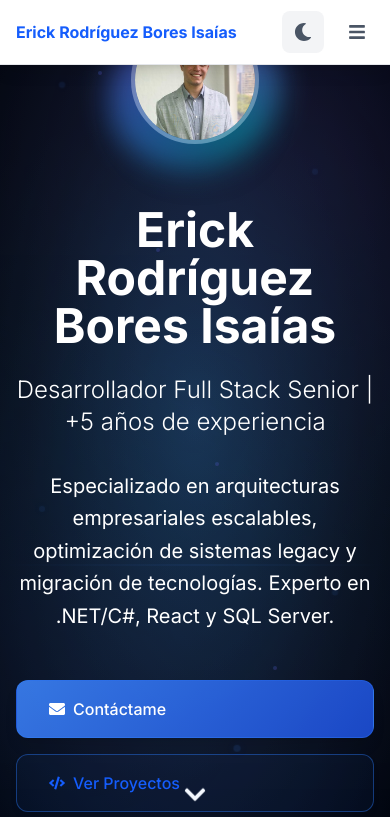
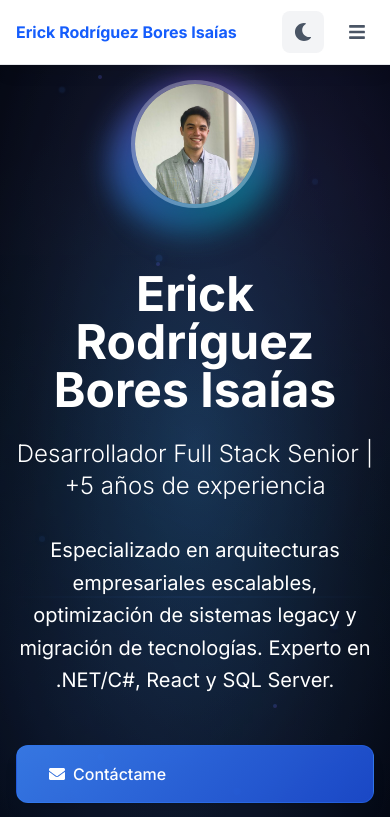
Before and after one commit to ErickuchoSan/cv-react-Erick-Rodriguez-Bores-Isaias, a React (Vite) app: page / in a window 390 px wide. Shown: the top 817 px of the page. Built offline with nearby package versions, Linux system fonts and the light colour scheme.

Commit message:
Fix: Add top padding to Hero section for mobile

```diff
--- a/src/components/Sections/Hero.tsx
+++ b/src/components/Sections/Hero.tsx
@@ -6,7 +6,7 @@ import { CVDocument } from '../PDF/CVDocument';
 
 export const Hero: React.FC = () => {
     return (
-        <section id="inicio" className="min-h-screen flex items-center justify-center hero-tech-bg text-white relative overflow-hidden">
+        <section id="inicio" className="min-h-screen flex items-center justify-center hero-tech-bg text-white relative overflow-hidden pt-20 md:pt-0">
             {/* ... existing background effects ... */}
             <div className="circuit-nodes opacity-30">
                 {[...Array(8)].map((_, i) => (
```
